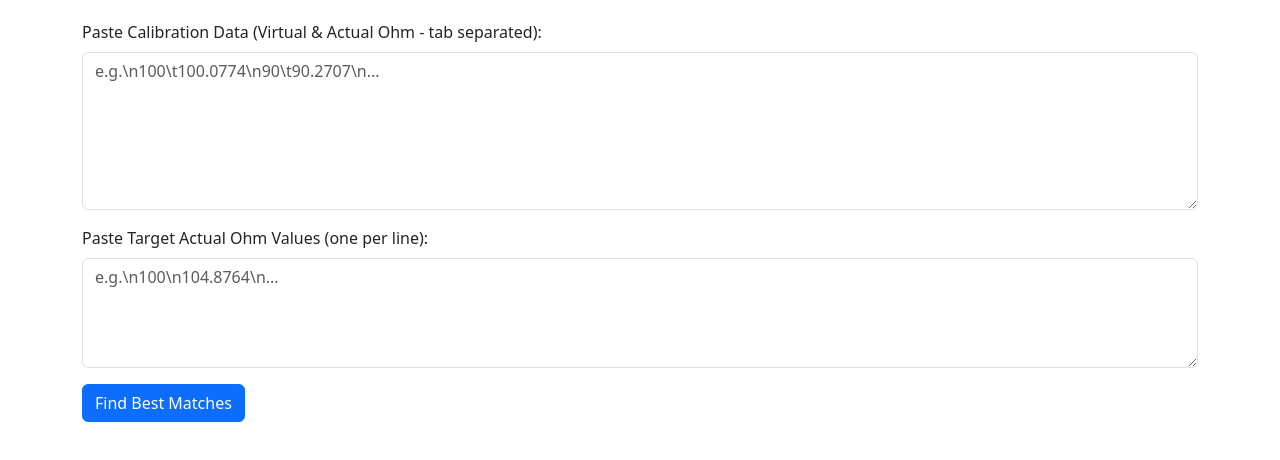
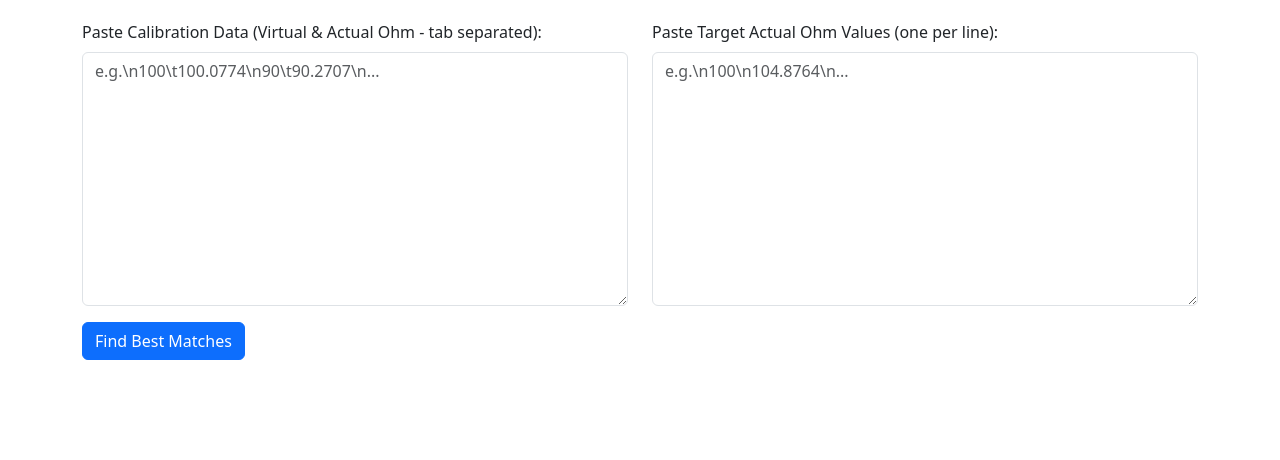
Before and after one commit to Mohamed-Badr-Saad/resistance-box-calculator, a plain HTML site: page index.html in a window 1280 px wide. Shown: the part 66-526 px from the top of the page. Drawn offline with nearby package versions, Linux system fonts and the light colour scheme.

Commit message:
styling modification

```diff
--- a/index.html
+++ b/index.html
@@ -11,17 +11,21 @@
     <div class="container">
         <h2 class="mb-4">Resistance Box Calibration Helper</h2>
 
-        <div class="mb-3">
-            <label for="calibrationInput" class="form-label">Paste Calibration Data (Virtual & Actual Ohm - tab
-                separated):</label>
-            <textarea class="form-control" id="calibrationInput" rows="6"
-                placeholder="e.g.\n100\t100.0774\n90\t90.2707\n..."></textarea>
+        <div class="row mb-3">
+            <div class="col-md-6">
+                <label for="calibrationInput" class="form-label">Paste Calibration Data (Virtual & Actual Ohm - tab
+                    separated):</label>
+                <textarea class="form-control" id="calibrationInput" rows="10"
+                    placeholder="e.g.\n100\t100.0774\n90\t90.2707\n..."></textarea>
+            </div>
+
+            <div class="col-md-6">
+                <label for="targetInput" class="form-label">Paste Target Actual Ohm Values (one per line):</label>
+                <textarea class="form-control" id="targetInput" rows="10"
+                    placeholder="e.g.\n100\n104.8764\n..."></textarea>
+            </div>
         </div>
 
-        <div class="mb-3">
-            <label for="targetInput" class="form-label">Paste Target Actual Ohm Values (one per line):</label>
-            <textarea class="form-control" id="targetInput" rows="4" placeholder="e.g.\n100\n104.8764\n..."></textarea>
-        </div>
 
         <button class="btn btn-primary mb-4" onclick="calculate()">Find Best Matches</button>
 
```
